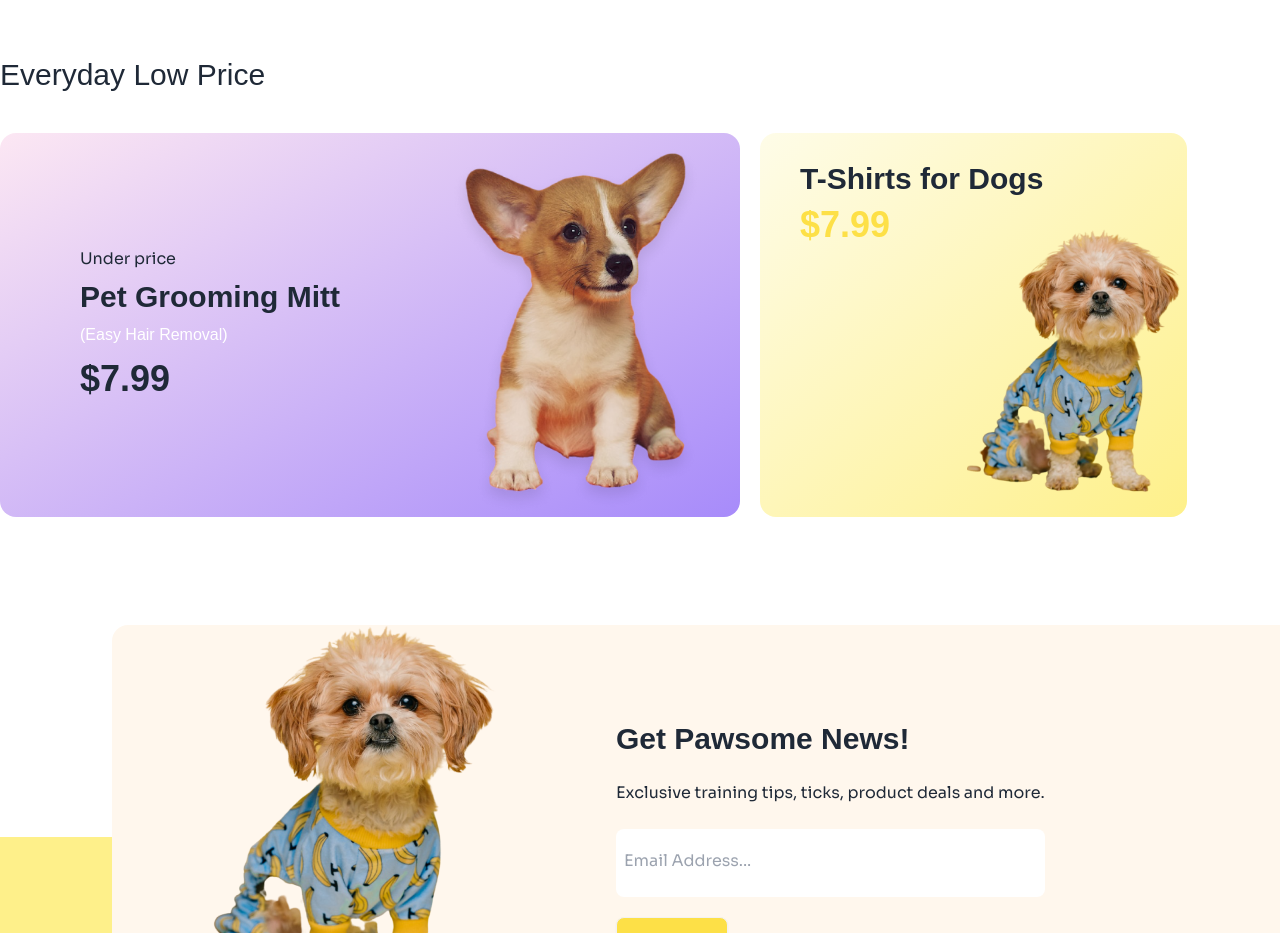
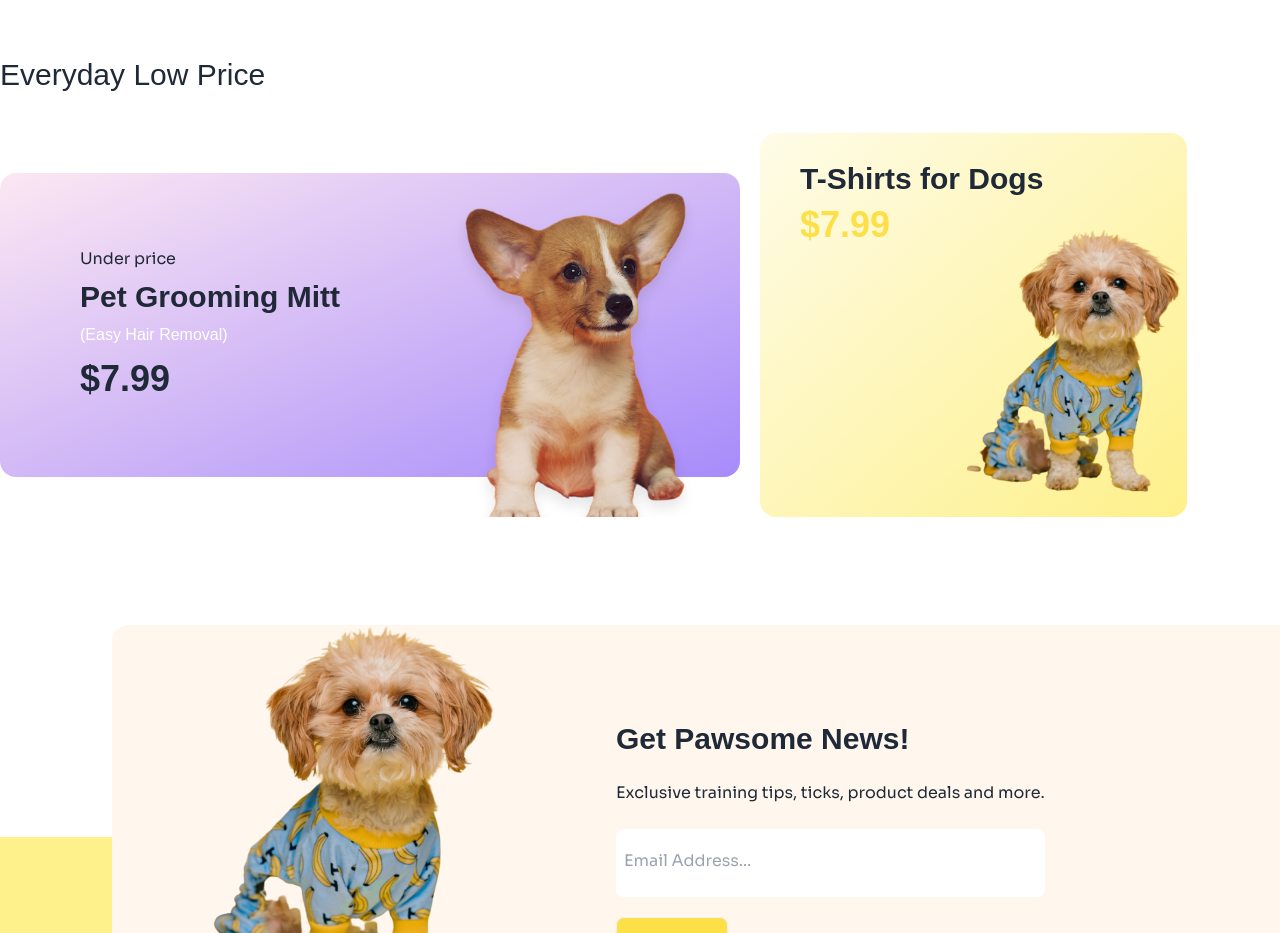
Before and after one commit to TahmidaToma776/Assignment-03, a plain HTML site: page index.html in a window 1280 px wide. Shown: the part 2360-3293 px from the top of the page. Drawn offline with nearby package versions, Linux system fonts and the light colour scheme; a web font is replaced by a local one.

Commit message:
Final Commit

```diff
--- a/index.html
+++ b/index.html
@@ -384,7 +384,7 @@
         <section class="md:container mx-auto mt-10 mb-80">
             <h1 class="font-adlam text-3xl mt-32 mb-10 ">Everyday Low Price</h1>
             <div class="lg:flex lg:h-96 flex-1 gap-5 overflow-hidden">
-                <div class="flex bg-gradient-to-tl from-violet-400 to-pink-100 rounded-2xl">
+                <div class="flex bg-gradient-to-tl from-violet-400 to-pink-100 rounded-2xl my-10">
                     <div class="mx-20 my-auto">
                         <h4 class="pt-1 hidden lg:flex">Under price</h4>
                         <h2 class="py-2 font-bold text-3xl font-adlam">Pet Grooming Mitt</h2>
```
